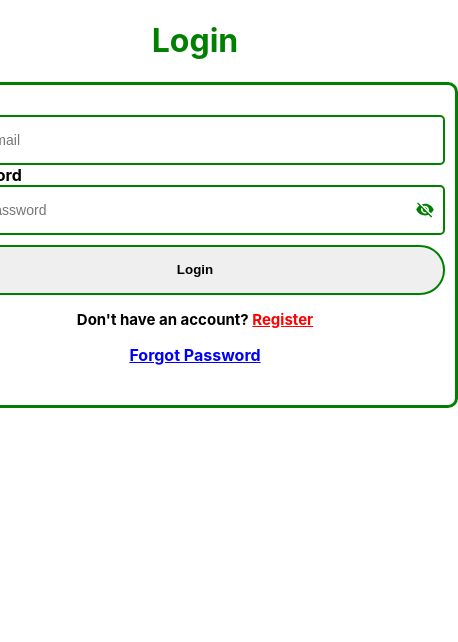
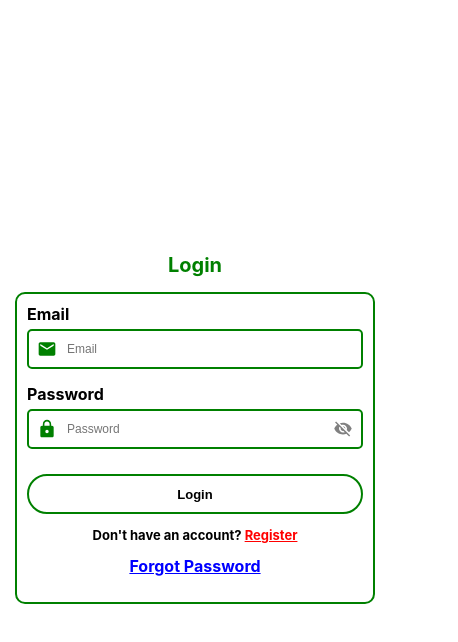
Before and after one commit to JoshiSankar-4021/topicreactorreact, a React (Create React App) app: page / in a window 390 px wide. Shown: the top 642 px of the page, 458 px wide, since content can reach past the window. Built offline with nearby package versions, Linux system fonts and the light colour scheme.

Commit message:
css for all the screens create topic and Login

```diff
--- a/src/CreateTopic/CreateTopic.css
+++ b/src/CreateTopic/CreateTopic.css
@@ -1,9 +1,10 @@
-
 .topic-form-div {
   display: flex;
   justify-content: center;
   align-items: center;
   margin-top: 30px;
+  padding: 15px; /* spacing for small screens */
+  box-sizing: border-box;
 }
 
 .create-topic-form {
@@ -14,13 +15,14 @@
   max-width: 500px;
   box-shadow: 0 4px 12px rgba(0, 255, 100, 0.15);
   border: 2px solid #28a745;
+  box-sizing: border-box;
 }
 
 .topic-creator-head {
   text-align: center;
   color: #28a745;
   font-size: 32px;
-  margin-top: 20px;
+  margin-bottom: 20px;
   text-shadow: 2px 3px 3px black;
 }
 
@@ -29,44 +31,88 @@
   margin-bottom: 6px;
   font-size: 20px;
   font-weight: bold;
-  font-style:italic ;
+  font-style: italic;
   color: #070101;
   text-shadow: 1px 1px 1px black;
 }
 
 .topic-input {
   width: 100%;
+  height: 50px;
   font-size: 15px;
-  width:100%;
-  height:50px;
   border-radius: 6px;
   border: 3px solid green;
   color: black;
-  text-size-adjust: 10px;
-  transition: border 0.3s;
-  outline:#28a745
+  transition: border 0.3s, box-shadow 0.3s;
+  padding: 0 10px;
+  box-sizing: border-box;
 }
 
 .topic-input:focus {
-  border:4px solid #28a745;
+  border: 4px solid #28a745;
   box-shadow: 0 0 5px rgba(40, 167, 69, 0.5);
+  outline: none;
 }
 
 .create-button {
   margin-top: 20px;
   width: 100%;
   border-radius: 20px;
-  border-style:solid;
-  border-color: #28a745;
-  padding: 10px;
+  border: 2px solid #28a745;
+  padding: 12px;
   background-color: #edefed;
-  color:black;
-  font-size: 1;
+  color: black;
+  font-size: 16px;
   font-weight: bold;
+  cursor: pointer;
+  transition: background 0.3s, color 0.3s;
 }
 
-.create-button:hover{
-    font-weight: bold;
-    background-color: #28a745;
-    color:white;
+.create-button:hover {
+  background-color: #28a745;
+  color: white;
 }
+
+/* ---------------- RESPONSIVE DESIGN ---------------- */
+@media (max-width: 768px) {
+  .create-topic-form {
+    max-width: 90%;
+    padding: 20px;
+  }
+  .topic-creator-head {
+    font-size: 26px;
+  }
+  .topic-label {
+    font-size: 18px;
+  }
+  .topic-input {
+    height: 45px;
+    font-size: 14px;
+  }
+  .create-button {
+    padding: 10px;
+    font-size: 15px;
+  }
+}
+
+@media (max-width: 480px) {
+  .create-topic-form {
+    max-width: 100%;
+    padding: 15px;
+    border-width: 2px;
+  }
+  .topic-creator-head {
+    font-size: 22px;
+  }
+  .topic-label {
+    font-size: 16px;
+  }
+  .topic-input {
+    height: 40px;
+    font-size: 13px;
+  }
+  .create-button {
+    padding: 8px;
+    font-size: 14px;
+  }
+}
--- a/src/Login/Login.css
+++ b/src/Login/Login.css
@@ -1,51 +1,43 @@
-
-/* @keyframes fade {
-    from{
-        opacity: 0;
-    }to{
-        opacity:1;
-    }
-} */
 .center-container {
   display: flex;
   justify-content: center;
   align-items: center;
   flex-direction: column;
-  /* animation: fade 10s ease-in forwards; */
+  min-height: 100vh;
+  padding: 15px; /* space for smaller screens */
+  box-sizing: border-box;
 }
-/*
-@keyframes slide {
-    from{
-        transform:translateX(50%)
-    }to{
-        transform:translateX(0%)
-    }
-} */
+
 .formcontainer {
   display: flex;
   justify-content: center;
   align-items: center;
   text-align: left;
-  /* animation:slide 10s ease-in forwards; */
+  width: 100%;
 }
+
 .formdiv {
-  width:500px;
-  height: 300px;
+  width: 100%;
+  max-width: 500px; /* limit for large screens */
   background: white;
-  padding: 10px;
+  padding: 20px;
   border: 3px solid green;
   border-radius: 10px;
+  box-sizing: border-box;
+  height: auto; /* dynamic height */
 }
 
 .labelstyle {
   display: block;
   font-weight: bold;
+  margin-bottom: 5px;
 }
 
 .input-wrapper {
   position: relative;
   display: flex;
   align-items: center;
+  margin-bottom: 15px;
 }
 
 .input-icon {
@@ -57,7 +49,9 @@
   font-size: 20px;
   pointer-events: none;
 }
-.input-icon-right {
+
+.input-icon-right,
+.inputicon-right {
   position: absolute;
   right: 10px;
   font-size: 20px;
@@ -91,65 +85,100 @@
 }
 
 .loginbutton {
-  width:100%;
+  width: 100%;
   height: 50px;
   margin-top: 10px;
   border-radius: 30px;
-  border-color: green;
-  border-style: solid;
+  border: 2px solid green;
   font-weight: bold;
+  background: white;
+  transition: background 0.3s, color 0.3s;
 }
 
 .loginbutton:hover {
   background-color: green;
   color: white;
-  font-weight: bold;
 }
-.h1-style{
+
+.h1-style {
   color: green;
-  text-shadow: 10px;
+  text-align: center;
+  margin-bottom: 15px;
 }
-.p-account{
+
+.p-account {
   text-align: center;
-  text-decoration-color: black;
   font-weight: bolder;
   font-size: 15px;
 }
-.nav-register{
+
+.nav-register {
   color: red;
   display: inline-block;
-  transition: transform 0.3s ease;
-
+  transition: transform 0.3s ease, color 0.3s ease;
 }
-.nav-register:hover{
+.nav-register:hover {
   color: green;
   transform: scale(1.1);
 }
-.forgotpassword{
+
+.forgotpassword {
   text-align: center;
   font-weight: bold;
+  margin-top: 10px;
 }
-.forgotpassword:hover{
-  text-align: center;
-  font-weight: bold;
-  color:red;
+.forgotpassword:hover {
+  color: red;
 }
-.forgotNav{
-  color:blue;
+
+.forgotNav {
+  color: blue;
   display: inline-block;
-  transition: transform 0.3s ease;
+  transition: transform 0.3s ease, color 0.3s ease;
 }
-.forgotNav:hover{
-  color:red;
+.forgotNav:hover {
+  color: red;
   transform: scale(1.1);
 }
-.inputicon-right{
-  position: absolute;
-  right: 10px;
-  font-size: 20px;
-  color: green;
-  cursor: pointer;
-}
-.register-checkbox-input{
+
+.register-checkbox-input {
   accent-color: green;
 }
+
+/* ---------------- RESPONSIVE DESIGN ---------------- */
+@media (max-width: 768px) {
+  .formdiv {
+    max-width: 90%; /* shrink for tablets */
+    padding: 15px;
+  }
+  .inputstyle {
+    font-size: 13px;
+    height: 45px;
+  }
+  .loginbutton {
+    height: 45px;
+    font-size: 14px;
+  }
+}
+
+@media (max-width: 480px) {
+  .formdiv {
+    max-width: 100%;
+    padding: 10px;
+    border-width: 2px;
+  }
+  .h1-style {
+    font-size: 20px;
+  }
+  .inputstyle {
+    font-size: 12px;
+    height: 40px;
+  }
+  .loginbutton {
+    height: 40px;
+    font-size: 13px;
+  }
+  .p-account {
+    font-size: 13px;
+  }
+}
```
